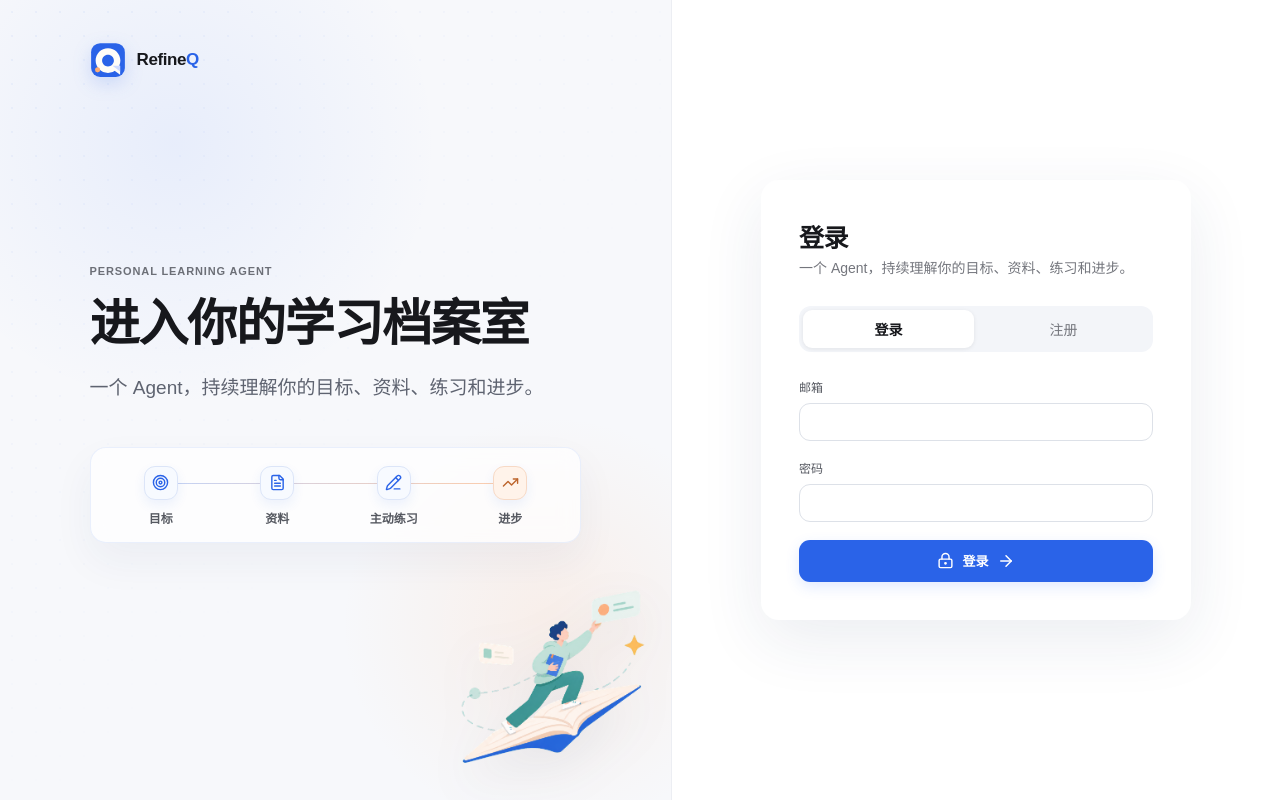
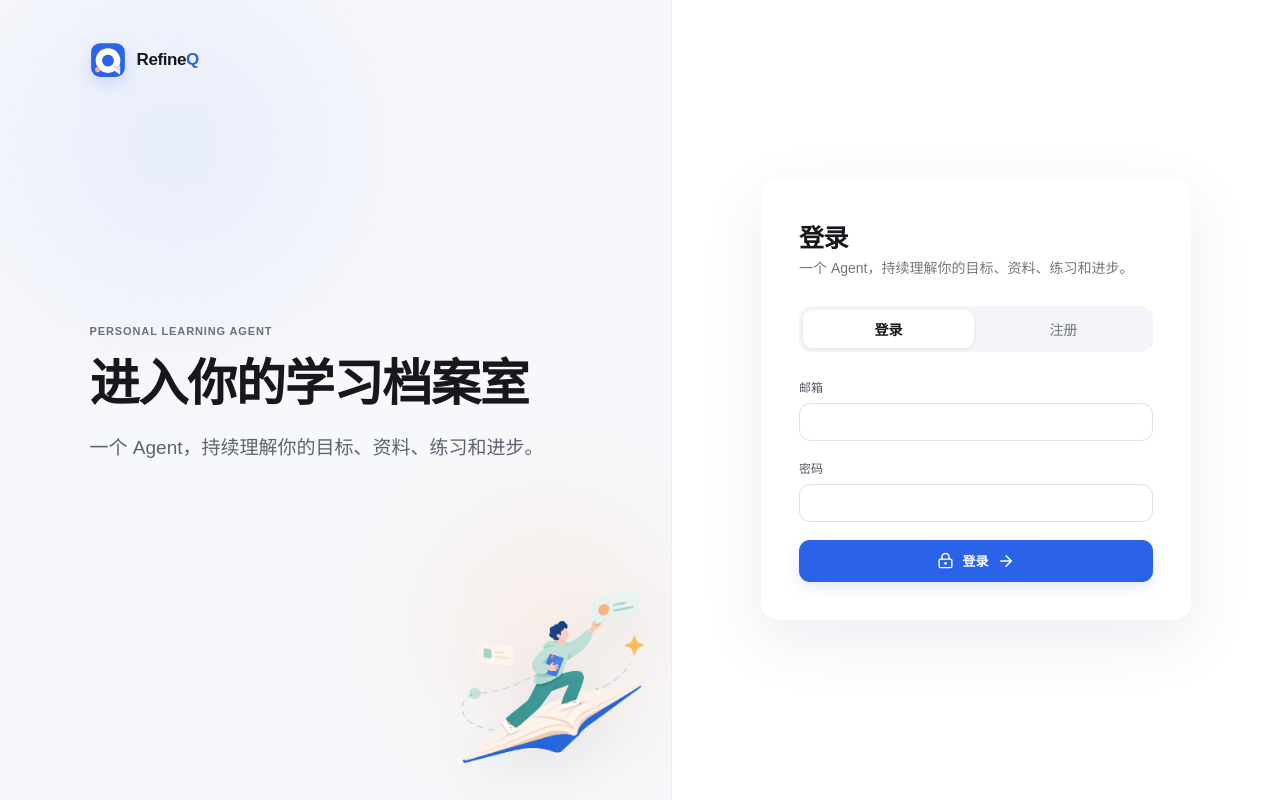
Before and after one commit to QingJ01/RefineQ, a Next.js app in the folder apps/web/: page / in a window 1280 px wide. Built offline with nearby package versions, Linux system fonts and the light colour scheme.

Commit message:
refactor: simplify authentication welcome

```diff
--- a/apps/web/app/styles.css
+++ b/apps/web/app/styles.css
@@ -347,60 +347,6 @@ textarea:focus {
   text-wrap: pretty;
 }
 
-.auth-memory-track {
-  position: relative;
-  width: min(500px, 100%);
-  display: grid;
-  grid-template-columns: repeat(4, minmax(0, 1fr));
-  gap: 8px;
-  margin-top: 42px;
-  padding: 18px 16px 16px;
-  border: 1px solid rgba(42, 99, 232, 0.09);
-  border-radius: 16px;
-  background: rgba(255, 255, 255, 0.68);
-  box-shadow: 0 18px 42px rgba(42, 62, 108, 0.055);
-  backdrop-filter: blur(10px);
-}
-
-.auth-memory-track::before {
-  content: "";
-  position: absolute;
-  top: 35px;
-  right: 64px;
-  left: 64px;
-  height: 1px;
-  background: linear-gradient(90deg, rgba(42, 99, 232, 0.28), rgba(255, 173, 115, 0.6));
-}
-
-.auth-memory-step {
-  position: relative;
-  z-index: 1;
-  display: grid;
-  justify-items: center;
-  gap: 9px;
-  color: var(--muted-strong);
-  font-size: 12px;
-}
-
-.auth-memory-icon {
-  width: 34px;
-  height: 34px;
-  display: inline-grid;
-  align-items: center;
-  justify-content: center;
-  border: 1px solid #dce5f8;
-  border-radius: 11px;
-  background: #f7faff;
-  color: var(--accent);
-  box-shadow: 0 5px 12px rgba(42, 99, 232, 0.08);
-}
-
-.auth-memory-step:last-child .auth-memory-icon {
-  border-color: #f7d9c5;
-  background: var(--apricot-soft);
-  color: #bd652d;
-}
-
 .auth-form-card {
   align-self: center;
   justify-self: center;
--- a/apps/web/components/auth-panel.tsx
+++ b/apps/web/components/auth-panel.tsx
@@ -1,6 +1,6 @@
 "use client";
 
-import { ArrowRight, FileText, LockKeyhole, PencilLine, Target, TrendingUp } from "lucide-react";
+import { ArrowRight, LockKeyhole } from "lucide-react";
 import Image from "next/image";
 import { FormEvent, useState } from "react";
 
@@ -51,12 +51,6 @@ export function AuthPanel({
           <span className="kicker">PERSONAL LEARNING AGENT</span>
           <h1>{t("authPrompt")}</h1>
           <p>{t("authSubline")}</p>
-          <div className="auth-memory-track" aria-label={t("learningMemoryPath")}>
-            <span className="auth-memory-step"><span className="auth-memory-icon"><Target size={17} /></span><strong>{t("learningGoal")}</strong></span>
-            <span className="auth-memory-step"><span className="auth-memory-icon"><FileText size={17} /></span><strong>{t("materials")}</strong></span>
-            <span className="auth-memory-step"><span className="auth-memory-icon"><PencilLine size={17} /></span><strong>{t("practice")}</strong></span>
-            <span className="auth-memory-step"><span className="auth-memory-icon"><TrendingUp size={17} /></span><strong>{t("learningProgress")}</strong></span>
-          </div>
         </div>
         <Image
           className="auth-illustration"
```
Also changed, not shown: 2 other files (tests, documents, lock files or other folders).
